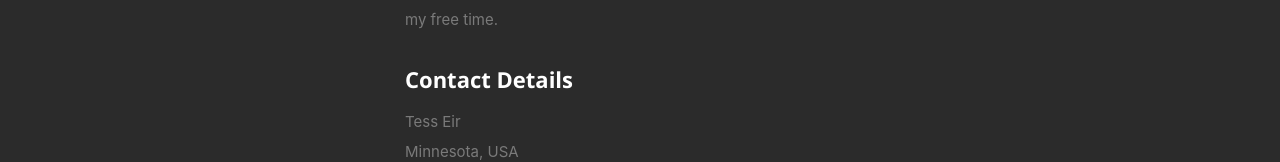
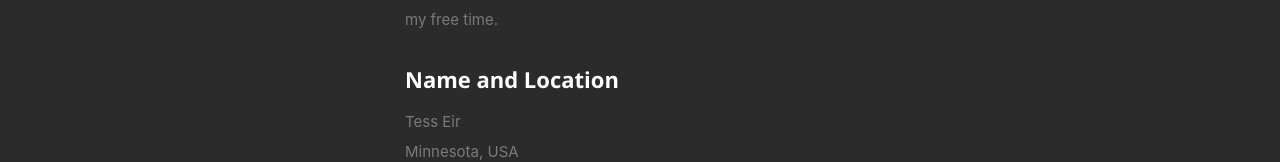
Before and after one commit to tesseir/professional-portfolio, a React (Create React App) app: page / in a window 1280 px wide. Shown: the part 223-385 px from the top of the page. Built offline with nearby package versions, Linux system fonts and the light colour scheme.

Commit message:
minor fix

```diff
--- a/src/components/About.js
+++ b/src/components/About.js
@@ -19,7 +19,7 @@ export default class About extends Component {
                   </p>
                   <div className="row">
                      <div className="columns contact-details">
-                        <h2>Contact Details</h2>
+                        <h2>Name and Location</h2>
                         <p className="address">
                            <span>{resumeData.name}</span>
                            <br></br>
```
